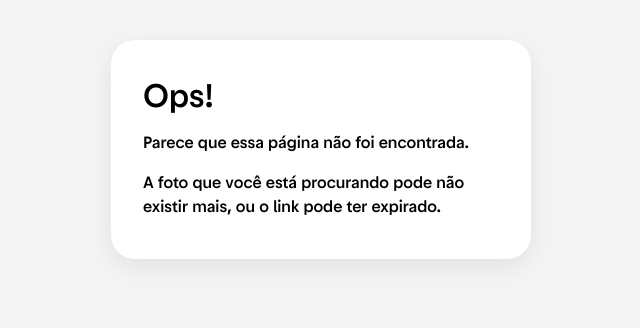
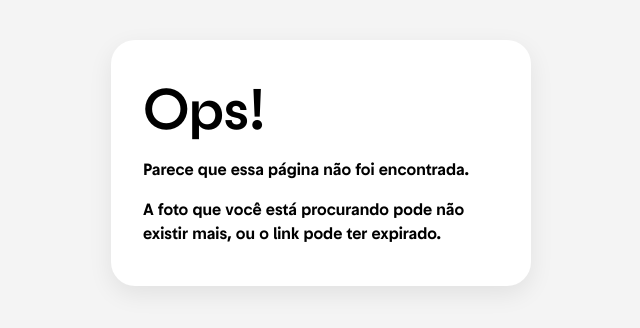
Before and after one commit to DreamBricksOrg/nubanca_server, a Flask app: template app/templates/not_found.html in a window 1280 px wide. Shown: the part 80-408 px from the top of the page, without its empty margins (319-959 px from the left). Run offline with Flask 3, Linux system fonts and the light colour scheme; the template is opened without the code that fills it, so the values that code supplies are empty.

Commit message:
style: use Nu Sans Display for 404 heading and true bold for body text

```diff
--- a/app/static/css/not_found.css
+++ b/app/static/css/not_found.css
@@ -7,6 +7,16 @@
   font-family: "Nu Sans Text";
   src: url("../fonts/NuSansText-Semibold.ttf") format("truetype");
   font-weight: 600;
+}
+@font-face {
+  font-family: "Nu Sans Text";
+  src: url("../fonts/NuSansText-Bold.ttf") format("truetype");
+  font-weight: 700;
+}
+@font-face {
+  font-family: "Nu Sans Display";
+  src: url("../fonts/NuSansDisplay-Medium.otf") format("opentype");
+  font-weight: 500;
 }
 
 :root {
@@ -56,14 +66,17 @@ body {
 }
 
 .card h1 {
-  font-size: 32px;
-  font-weight: 600;
+  font-family: "Nu Sans Display", "Nu Sans Text", sans-serif;
+  font-weight: 500;
+  font-size: 56px;
+  line-height: 62px;
+  color: var(--black);
   margin: 0 0 16px;
 }
 
 .card p {
   font-size: 16px;
-  font-weight: 600;
+  font-weight: 700;
   line-height: 1.5;
   margin: 0 0 16px;
 }
```
Also changed, not shown: app/static/fonts/NuSansDisplay-Medium.otf (added), app/static/fonts/NuSansText-Bold.ttf (added), 1 other file.
